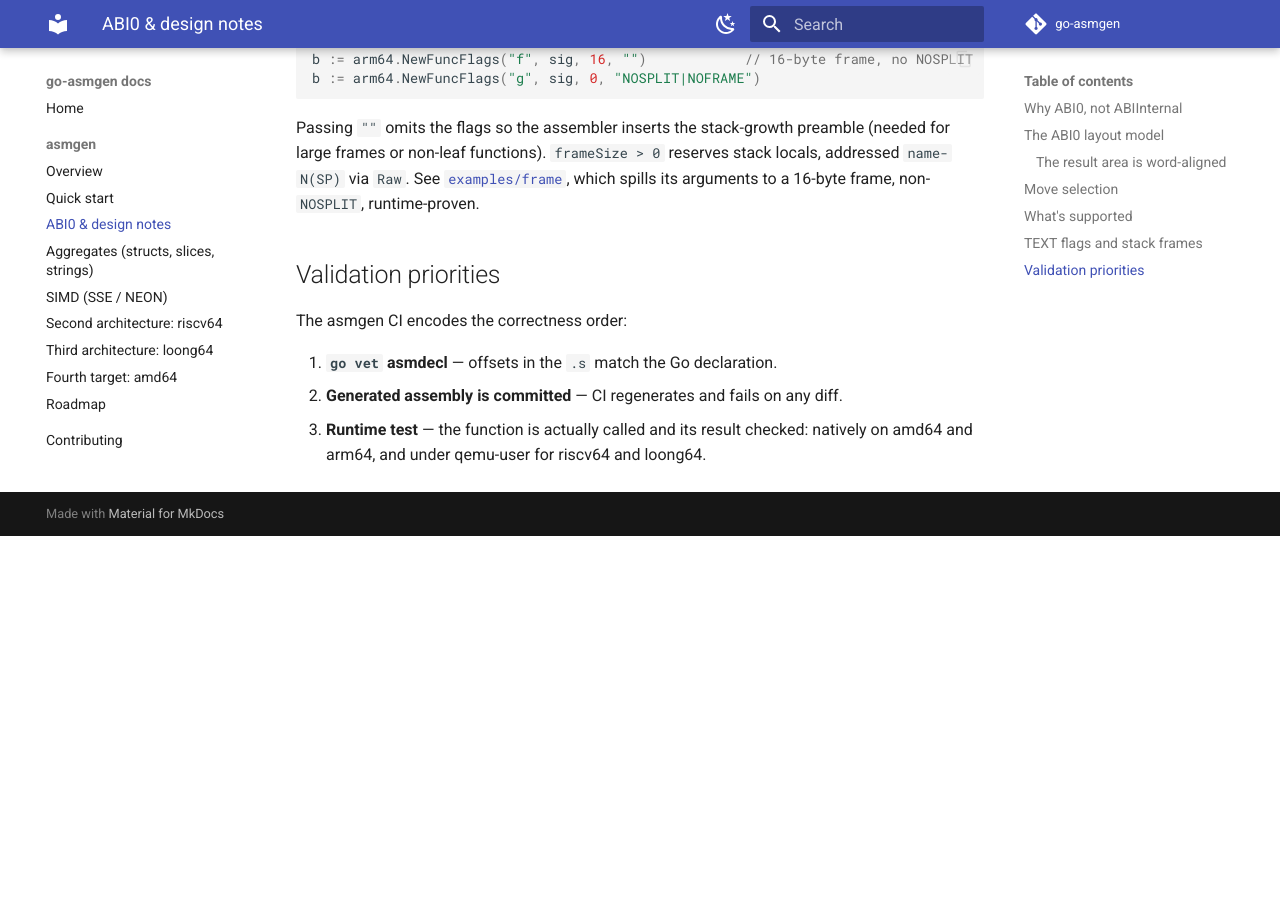
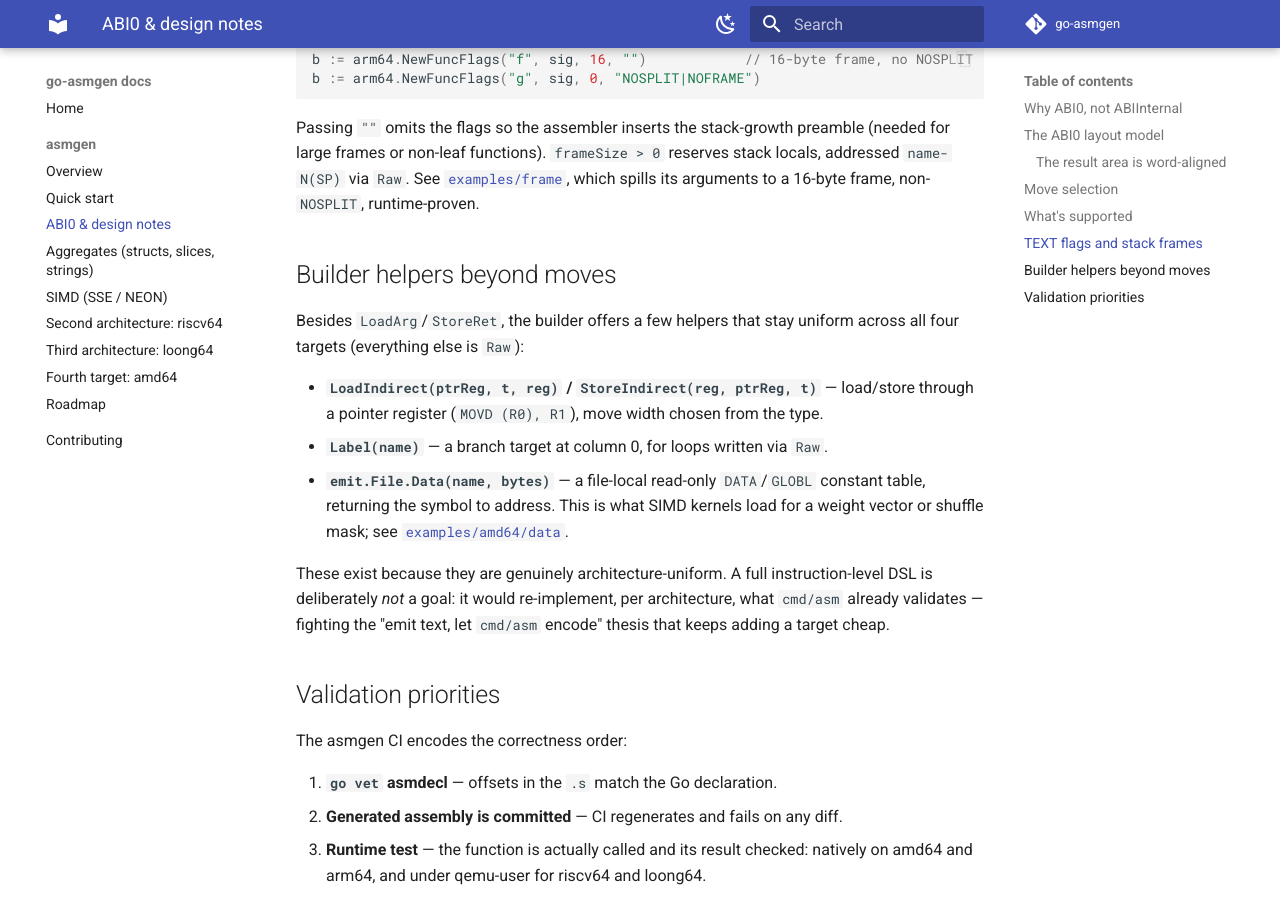
Before and after one commit to go-asmgen/docs, an MkDocs documentation site: the page built from docs/asmgen/design.md, in a window 1280 px wide and 900 px high, scrolled down 2586 px. Built offline with MkDocs 1.6.1 and Material for MkDocs 9.7.7, drawn with Linux system fonts in a browser that asks for light colours; the version menu is left out; before the commit the page ends 3122 px from its top, so only the background shows below that.

Commit message:
Document Builder helpers (LoadIndirect/StoreIndirect/Label) + emit.Data
Note the uniform-helpers + constant-table additions, and the deliberate
non-goal of a full instruction DSL.

Co-Authored-By: Claude Opus 4.8 (1M context) <noreply@anthropic.com>

```diff
--- a/docs/asmgen/design.md
+++ b/docs/asmgen/design.md
@@ -106,6 +106,24 @@ locals, addressed `name-N(SP)` via `Raw`. See
 [`examples/frame`](https://github.com/go-asmgen/asmgen/tree/main/examples/frame),
 which spills its arguments to a 16-byte frame, non-`NOSPLIT`, runtime-proven.
 
+## Builder helpers beyond moves
+
+Besides `LoadArg`/`StoreRet`, the builder offers a few helpers that stay uniform
+across all four targets (everything else is `Raw`):
+
+- **`LoadIndirect(ptrReg, t, reg)` / `StoreIndirect(reg, ptrReg, t)`** — load/store
+  through a pointer register (`MOVD (R0), R1`), move width chosen from the type.
+- **`Label(name)`** — a branch target at column 0, for loops written via `Raw`.
+- **`emit.File.Data(name, bytes)`** — a file-local read-only `DATA`/`GLOBL`
+  constant table, returning the symbol to address. This is what SIMD kernels load
+  for a weight vector or shuffle mask; see
+  [`examples/amd64/data`](https://github.com/go-asmgen/asmgen/tree/main/examples/amd64/data).
+
+These exist because they are genuinely architecture-uniform. A full
+instruction-level DSL is deliberately *not* a goal: it would re-implement, per
+architecture, what `cmd/asm` already validates — fighting the "emit text, let
+`cmd/asm` encode" thesis that keeps adding a target cheap.
+
 ## Validation priorities
 
 The asmgen CI encodes the correctness order:
```
